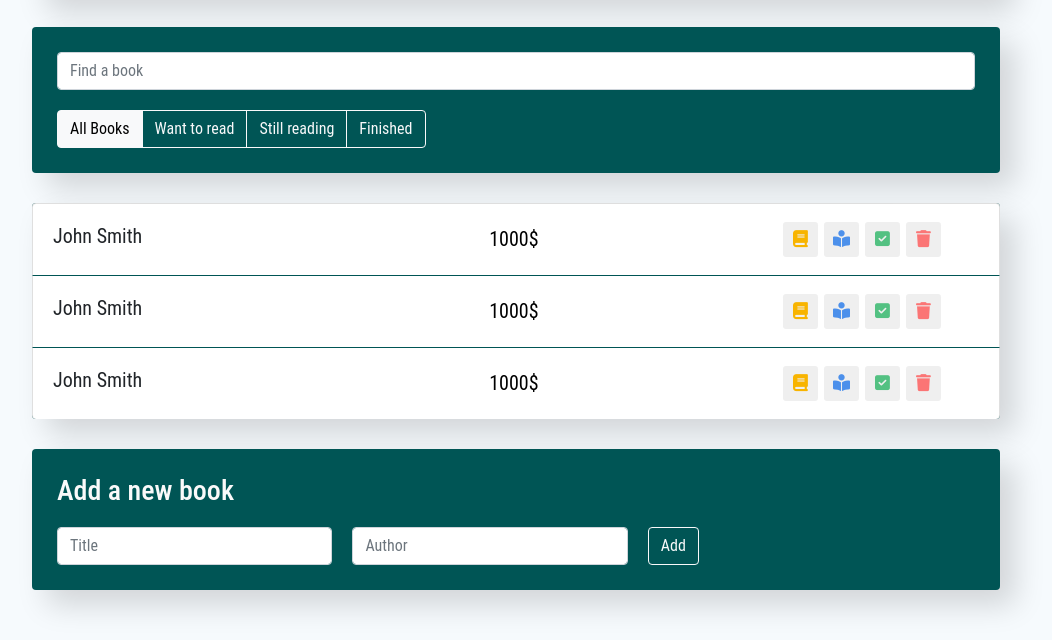
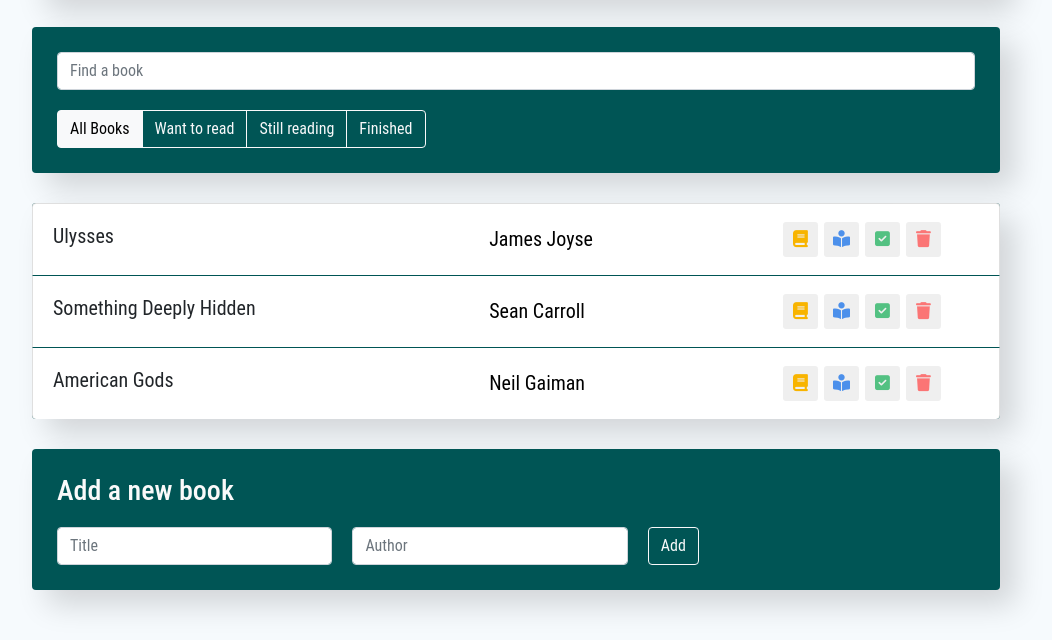
Before and after one commit to AlenaGM/biblio, a React app: page / in a window 1280 px wide. Shown: the part 252-892 px from the top of the page, without its empty margins (124-1176 px from the left). Built offline with nearby package versions, Linux system fonts and the light colour scheme.

Commit message:
added props

```diff
--- a/src/components/app/app.js
+++ b/src/components/app/app.js
@@ -1,12 +1,19 @@
 import AppInfo from '../app-info/app-info';
 import SearchPanel from '../search-panel/search-panel';
 import AppFilter from '../app-filter/app-filter';
-import BooksList from '../books-list/books-list';
-import BooksAddForm from '../books-add-form/books-add-form';
+import BookList from '../book-list/book-list';
+import BookAddForm from '../book-add-form/book-add-form';
 
 import './app.css';
 
 function App() {
+
+  const data = [
+    {title:'Ulysses', author:'James Joyse'},
+    {title:'Something Deeply Hidden', author:'Sean Carroll'},
+    {title:'American Gods', author:'Neil Gaiman'}
+  ];
+
   return (
     <div className="app">
         <AppInfo />
@@ -16,8 +23,8 @@ function App() {
             <AppFilter/>
         </div>
 
-        <BooksList/>
-        <BooksAddForm/>
+        <BookList data={data}/>
+        <BookAddForm/>
     </div>
   );
 }
--- a/src/components/books-add-form/books-add-form.js
+++ b/src/components/book-add-form/book-add-form.js
@@ -1,6 +1,6 @@
-import './books-add-form.css';
+import './book-add-form.css';
 
-const BooksAddForm = () => {
+const BookAddForm = () => {
     return (
         <div className="app-add-form">
             <h3>Add a new book</h3>
@@ -20,4 +20,4 @@ const BooksAddForm = () => {
     )
 }
 
-export default BooksAddForm;
+export default BookAddForm;
--- a/src/components/books-list-item/books-list-item.css
+++ b/src/components/book-list-item/book-list-item.css
@@ -35,12 +35,12 @@
     color: #F8B400;
 }
 
+.list-group-item .btn-book-blue {
+    color: #4C90EB;
+}
+
 .list-group-item .btn-book-green {
     color: #53C182;
-}
-
-.list-group-item .btn-book-blue {
-    color: #4C90EB;
 }
 
 .list-group-item .btn-trash {
@@ -64,8 +64,16 @@
     transform: translateX(0px);
 }
 
-.list-group-item.increase .list-group-item-label, .list-group-item.increase .list-group-item-input {
-    color: #FFB069;
+.list-group-item.want .list-group-item-label, .list-group-item.want .list-group-item-input {
+    color: #F8B400;
+}
+
+.list-group-item.reading .list-group-item-label, .list-group-item.reading .list-group-item-input {
+    color: #4C90EB;
+}
+
+.list-group-item.finished .list-group-item-label, .list-group-item.finished .list-group-item-input {
+    color: #53C182;
 }
 
 .list-group-item.increase .btn-star {
--- a/src/components/books-list-item/books-list-item.js
+++ b/src/components/book-list-item/book-list-item.js
@@ -1,10 +1,10 @@
-import './books-list-item.css';
+import './book-list-item.css';
 
-const BooksListItem = () => {
+const BookListItem = ({title, author}) => {
     return (
         <li className="list-group-item d-flex justify-content-between">
-            <span className="list-group-item-label">John Smith</span>
-            <input type="text" className="list-group-item-input" defaultValue="1000$"/>
+            <span className="list-group-item-label">{title}</span>
+            <input type="text" className="list-group-item-input" defaultValue={author}/>
             <div className='d-flex justify-content-center align-items-center'>
                 <button type="button"
                     className="btn-book-yellow btn-sm">
@@ -29,4 +29,4 @@ const BooksListItem = () => {
     )
 }
 
-export default BooksListItem;
+export default BookListItem;
--- /dev/null
+++ b/src/components/book-list/book-list.js
@@ -0,0 +1,20 @@
+import BookListItem from "../book-list-item/book-list-item";
+
+import './book-list.css';
+
+const BookList = ({data}) => {
+
+    const elements = data.map(item => {
+        return (
+        <BookListItem {...item}/>
+        )
+    })
+
+    return (
+        <ul className="app-list list-group">
+            {elements}
+        </ul>
+    )
+}
+
+export default BookList;
--- a/src/components/books-list/books-list.js
+++ /dev/null
@@ -1,15 +0,0 @@
-import BooksListItem from "../books-list-item/books-list-item";
-
-import './books-list.css';
-
-const BooksList = () => {
-    return (
-        <ul className="app-list list-group">
-            <BooksListItem/>
-            <BooksListItem/>
-            <BooksListItem/>
-        </ul>
-    )
-}
-
-export default BooksList;
```
Also changed, not shown: src/components/book-add-form/book-add-form.css (renamed from src/components/books-add-form/books-add-form.css), src/components/book-list/book-list.css (renamed from src/components/books-list/books-list.css).
